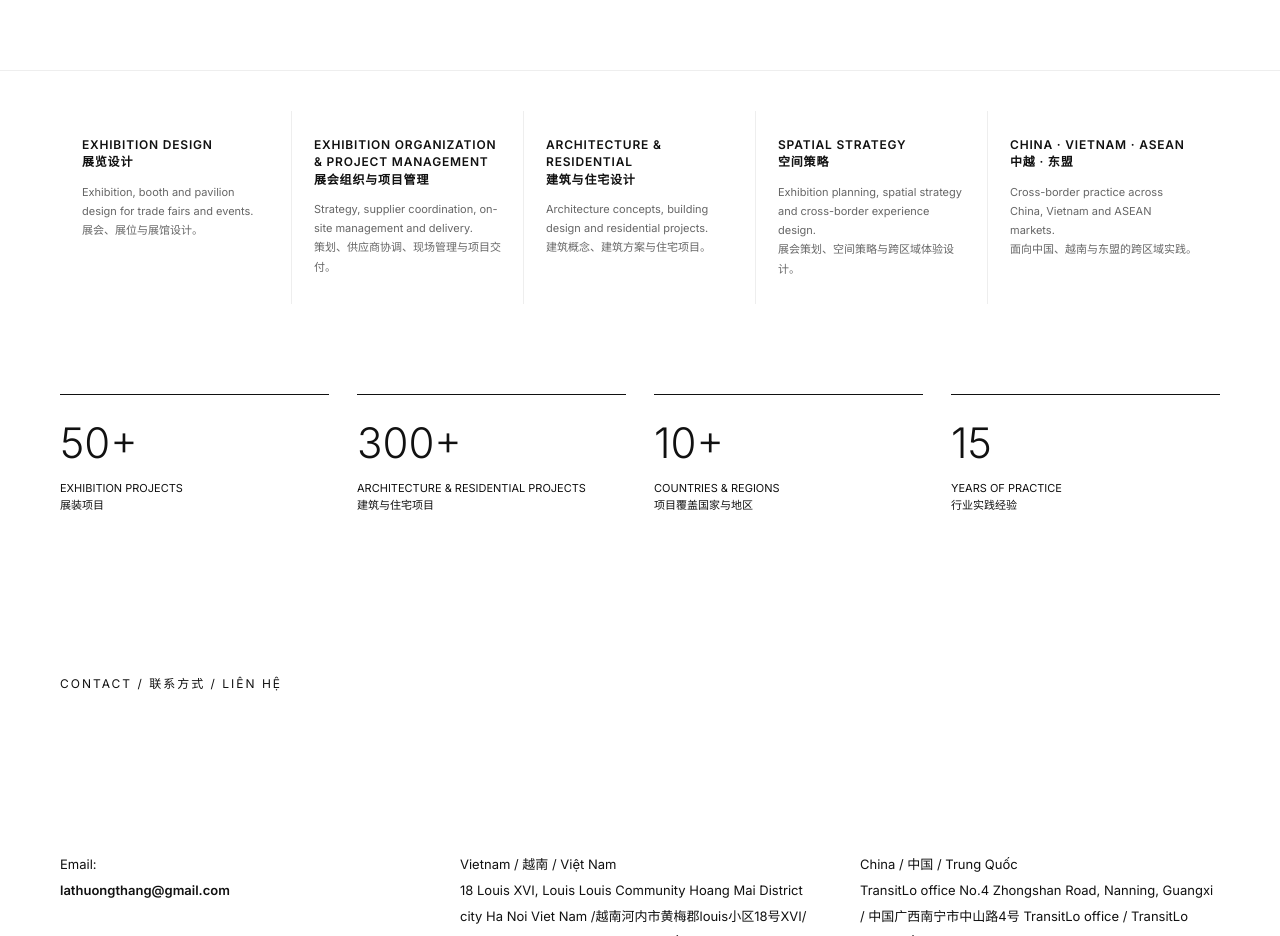
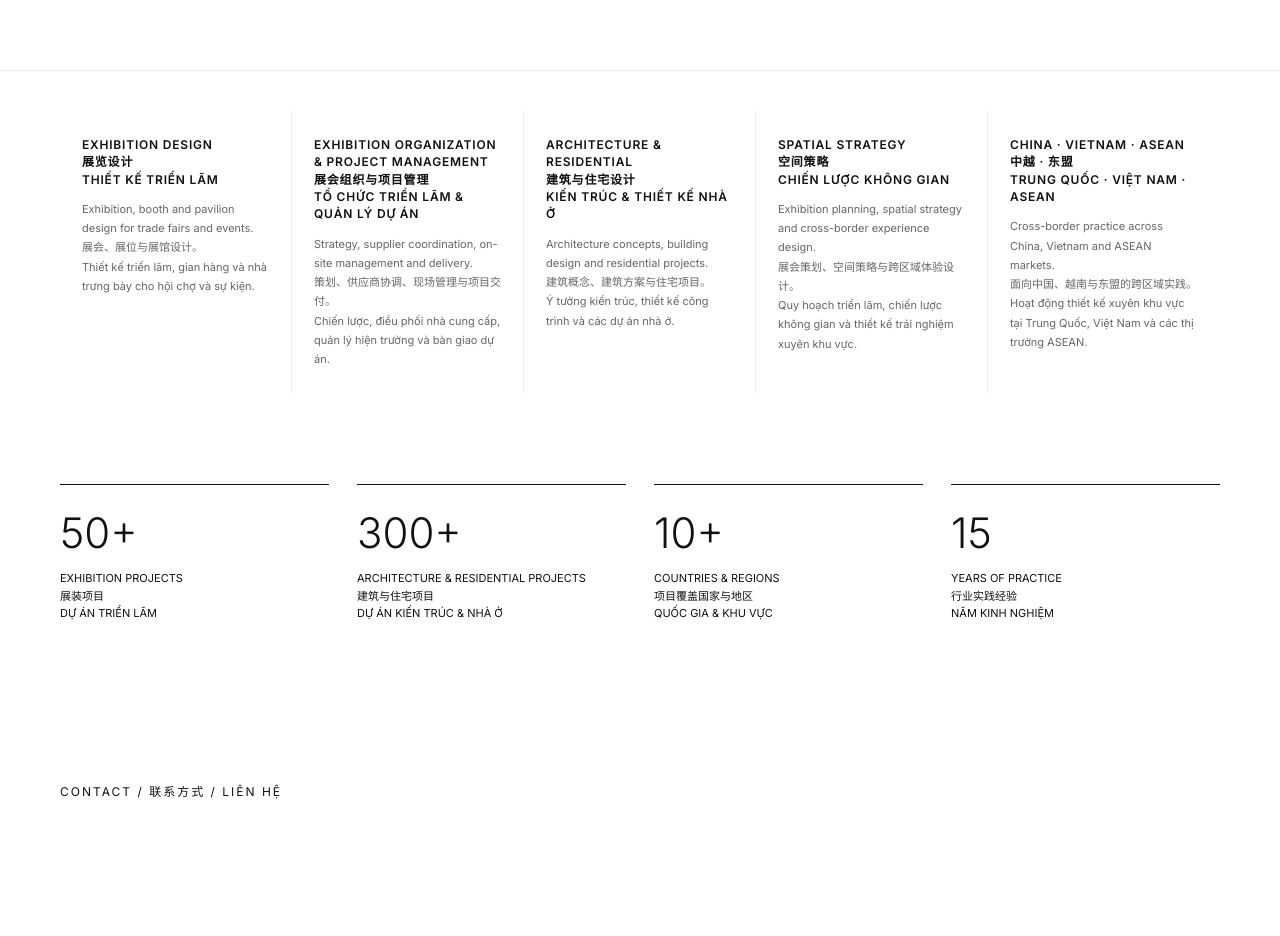
Before and after one commit to lathuongthang/transitlo, a plain HTML site: page index.html in a window 1280 px wide. Shown: the part 3760-4696 px from the top of the page. Drawn offline with Linux system fonts and the light colour scheme.

Commit message:
Update index.html

```diff
--- a/index.html
+++ b/index.html
@@ -617,18 +617,18 @@ footer{
 </section>
 
 <section class="capabilities">
-<div class="capability"><h3>EXHIBITION DESIGN<br>展览设计</h3><p>Exhibition, booth and pavilion design for trade fairs and events.<br>展会、展位与展馆设计。</p></div>
-<div class="capability"><h3>EXHIBITION ORGANIZATION<br>& PROJECT MANAGEMENT<br>展会组织与项目管理</h3><p>Strategy, supplier coordination, on-site management and delivery.<br>策划、供应商协调、现场管理与项目交付。</p></div>
-<div class="capability"><h3>ARCHITECTURE & RESIDENTIAL<br>建筑与住宅设计</h3><p>Architecture concepts, building design and residential projects.<br>建筑概念、建筑方案与住宅项目。</p></div>
-<div class="capability"><h3>SPATIAL STRATEGY<br>空间策略</h3><p>Exhibition planning, spatial strategy and cross-border experience design.<br>展会策划、空间策略与跨区域体验设计。</p></div>
-<div class="capability"><h3>CHINA · VIETNAM · ASEAN<br>中越 · 东盟</h3><p>Cross-border practice across China, Vietnam and ASEAN markets.<br>面向中国、越南与东盟的跨区域实践。</p></div>
+<div class="capability"><h3>EXHIBITION DESIGN<br>展览设计<br>THIẾT KẾ TRIỂN LÃM</h3><p>Exhibition, booth and pavilion design for trade fairs and events.<br>展会、展位与展馆设计。<br>Thiết kế triển lãm, gian hàng và nhà trưng bày cho hội chợ và sự kiện.</p></div>
+<div class="capability"><h3>EXHIBITION ORGANIZATION<br>& PROJECT MANAGEMENT<br>展会组织与项目管理<br>TỔ CHỨC TRIỂN LÃM & QUẢN LÝ DỰ ÁN</h3><p>Strategy, supplier coordination, on-site management and delivery.<br>策划、供应商协调、现场管理与项目交付。<br>Chiến lược, điều phối nhà cung cấp, quản lý hiện trường và bàn giao dự án.</p></div>
+<div class="capability"><h3>ARCHITECTURE & RESIDENTIAL<br>建筑与住宅设计<br>KIẾN TRÚC & THIẾT KẾ NHÀ Ở</h3><p>Architecture concepts, building design and residential projects.<br>建筑概念、建筑方案与住宅项目。<br>Ý tưởng kiến trúc, thiết kế công trình và các dự án nhà ở.</p></div>
+<div class="capability"><h3>SPATIAL STRATEGY<br>空间策略<br>CHIẾN LƯỢC KHÔNG GIAN</h3><p>Exhibition planning, spatial strategy and cross-border experience design.<br>展会策划、空间策略与跨区域体验设计。<br>Quy hoạch triển lãm, chiến lược không gian và thiết kế trải nghiệm xuyên khu vực.</p></div>
+<div class="capability"><h3>CHINA · VIETNAM · ASEAN<br>中越 · 东盟<br>TRUNG QUỐC · VIỆT NAM · ASEAN</h3><p>Cross-border practice across China, Vietnam and ASEAN markets.<br>面向中国、越南与东盟的跨区域实践。<br>Hoạt động thiết kế xuyên khu vực tại Trung Quốc, Việt Nam và các thị trường ASEAN.</p></div>
 </section>
 
 <section class="metrics">
-<div class="metric"><strong>50+</strong><span>EXHIBITION PROJECTS<br>展装项目</span></div>
-<div class="metric"><strong>300+</strong><span>ARCHITECTURE & RESIDENTIAL PROJECTS<br>建筑与住宅项目</span></div>
-<div class="metric"><strong>10+</strong><span>COUNTRIES & REGIONS<br>项目覆盖国家与地区</span></div>
-<div class="metric"><strong>15</strong><span>YEARS OF PRACTICE<br>行业实践经验</span></div>
+<div class="metric"><strong>50+</strong><span>EXHIBITION PROJECTS<br>展装项目<br>DỰ ÁN TRIỂN LÃM</span></div>
+<div class="metric"><strong>300+</strong><span>ARCHITECTURE & RESIDENTIAL PROJECTS<br>建筑与住宅项目<br>DỰ ÁN KIẾN TRÚC & NHÀ Ở</span></div>
+<div class="metric"><strong>10+</strong><span>COUNTRIES & REGIONS<br>项目覆盖国家与地区<br>QUỐC GIA & KHU VỰC</span></div>
+<div class="metric"><strong>15</strong><span>YEARS OF PRACTICE<br>行业实践经验<br>NĂM KINH NGHIỆM</span></div>
 </section>
 
 <div class="section-title">
```
